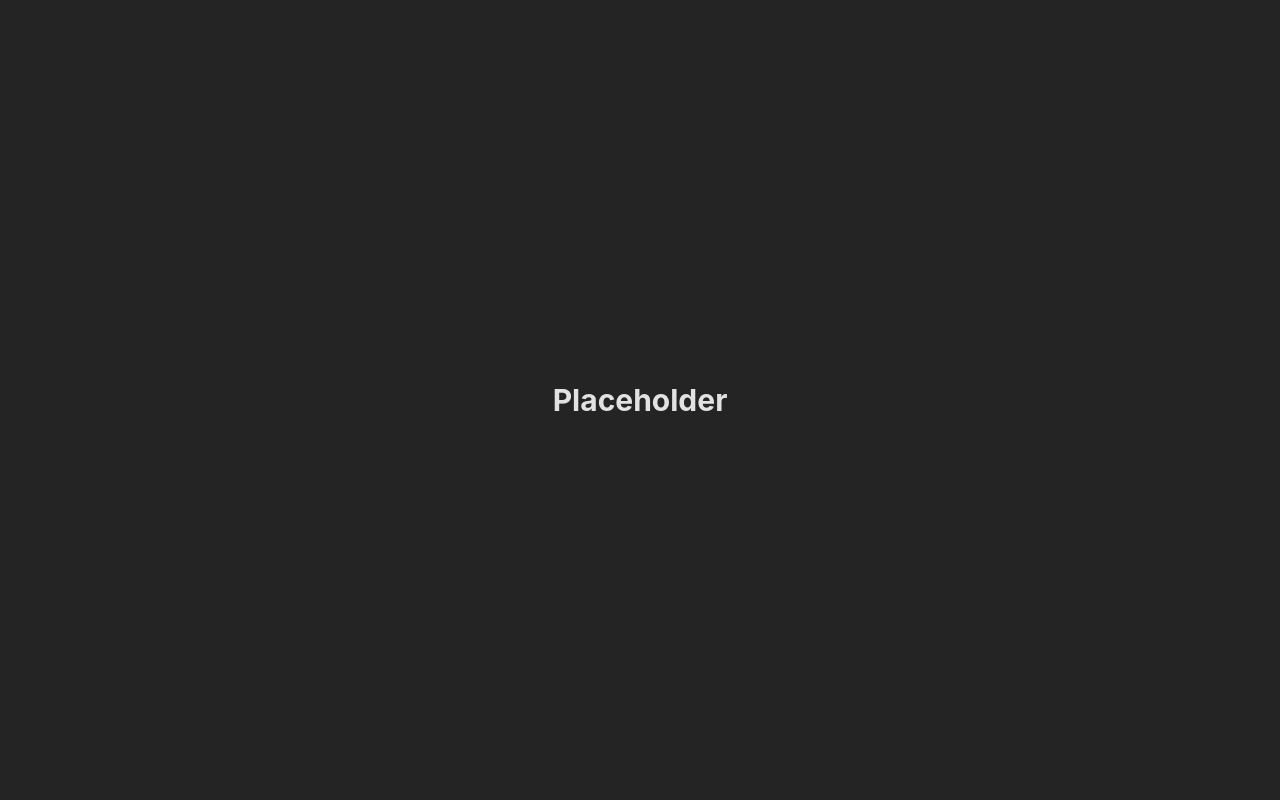
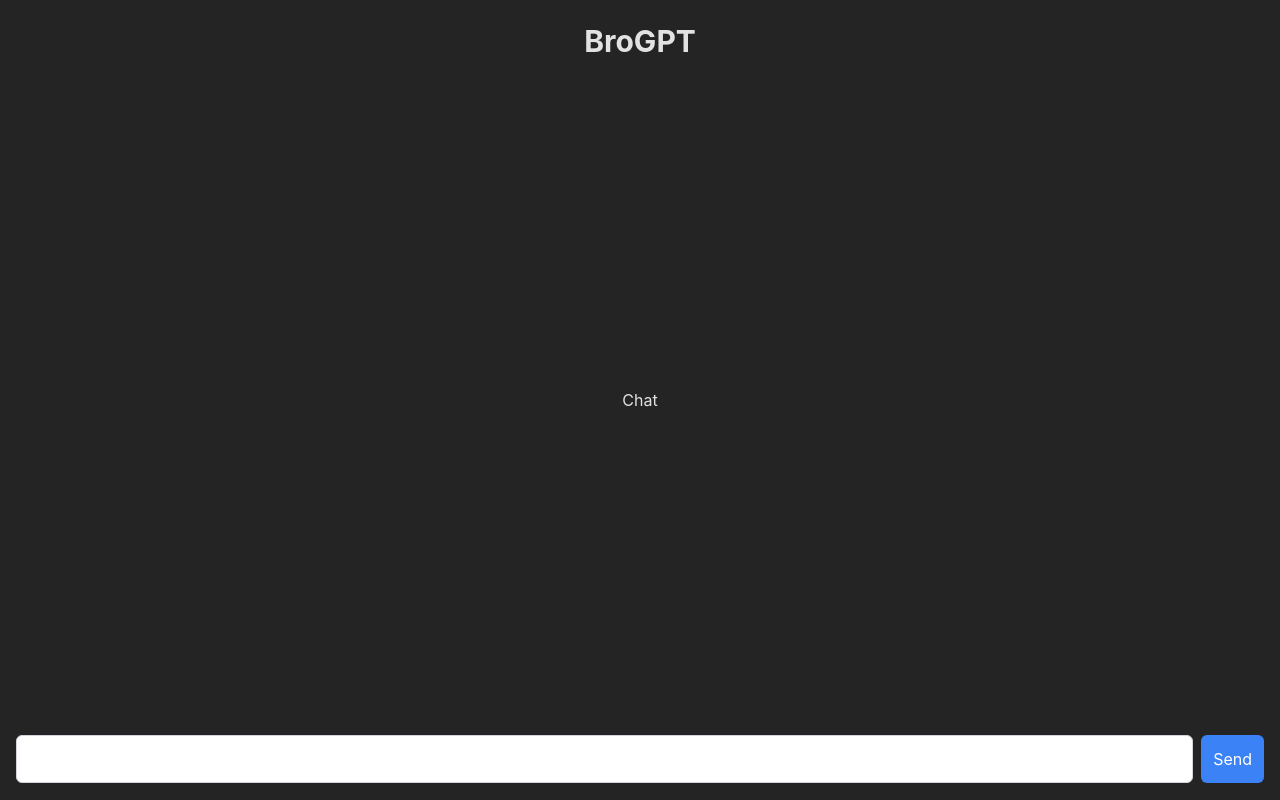
Before and after one commit to adidoesnt/brogpt, a React (Vite) app: page / in a window 1280 px wide. Built offline with nearby package versions, Linux system fonts and the light colour scheme.

Commit message:
add layout and input

```diff
--- a/src/App.tsx
+++ /dev/null
@@ -1,5 +0,0 @@
-function App() {
-    return <h1 className="text-3xl font-bold">Placeholder</h1>;
-}
-
-export default App;
--- /dev/null
+++ b/src/Chat.tsx
@@ -0,0 +1,26 @@
+import { useCallback, useState } from "react";
+import Input from "./components/Input";
+import Grail from "./components/Grail";
+
+function Chat() {
+    const [value, setValue] = useState("");
+    const onSubmit = useCallback(() => {
+        console.log(value);
+        setValue("");
+    }, [value]);
+
+    const Header = <h1 className="text-3xl font-bold">BroGPT</h1>;
+    const Footer = (
+        <Input value={value} onChange={setValue} onSubmit={onSubmit} />
+    );
+
+    return (
+        <Grail header={Header} footer={Footer}>
+            <div className="flex w-full h-full items-center justify-center">
+                Chat
+            </div>
+        </Grail>
+    );
+}
+
+export default Chat;
--- /dev/null
+++ b/src/components/Grail.tsx
@@ -0,0 +1,17 @@
+export type GrailProps = {
+    header: JSX.Element;
+    children: JSX.Element | JSX.Element[];
+    footer: JSX.Element;
+};
+
+const Grail = ({ header, children, footer }: GrailProps) => {
+    return (
+        <div className="grid grid-rows-[50px,auto,50px] w-[100dvw] h-[100dvh] p-4 items-center">
+            <div className="flex justify-center items-center">{header}</div>
+            <div>{children}</div>
+            <div className="flex justify-center items-center">{footer}</div>
+        </div>
+    );
+};
+
+export default Grail;
--- /dev/null
+++ b/src/components/Input.tsx
@@ -0,0 +1,26 @@
+export type InputProps = {
+    value: string;
+    onChange: (value: string) => void;
+    onSubmit: () => void;
+};
+
+const Input = ({ value, onChange, onSubmit }: InputProps) => {
+    return (
+        <div className="flex gap-2 w-full">
+            <input
+                type="text"
+                value={value}
+                onChange={(e) => onChange(e.target.value)}
+                className="border border-gray-300 p-2 w-full rounded-md"
+            />
+            <button
+                onClick={onSubmit}
+                className="bg-blue-500 text-white p-3 rounded-md"
+            >
+                Send
+            </button>
+        </div>
+    );
+};
+
+export default Input;
--- a/src/main.tsx
+++ b/src/main.tsx
@@ -1,6 +1,6 @@
 import React from 'react'
 import ReactDOM from 'react-dom/client'
-import App from './App.tsx'
+import App from './Chat.tsx'
 import './index.css'
 
 ReactDOM.createRoot(document.getElementById('root')!).render(
```
